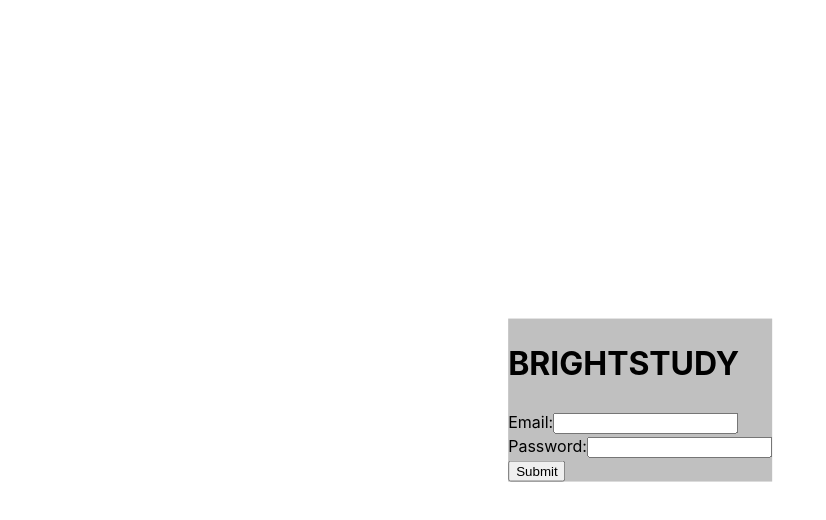
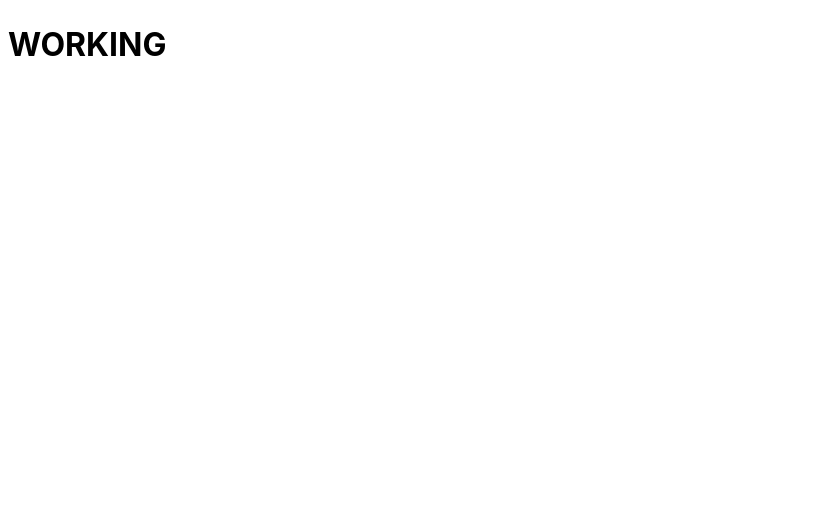
Before and after one commit to asynchroza/brightstudy-standalone, a React (Vite) app: page /administration in a window 1280 px wide. Shown: the top 520 px of the page, without its empty margins (0-826 px from the left). Built offline with nearby package versions, Linux system fonts and the light colour scheme.

Commit message:
Add react routing

```diff
--- a/package.json
+++ b/package.json
@@ -26,6 +26,7 @@
 		"react": "^18.2.0",
 		"react-dom": "^18.2.0",
 		"react-hook-form": "^7.43.9",
+		"react-router-dom": "^6.11.2",
 		"styled-components": "^5.3.11"
 	},
 	"devDependencies": {
--- a/src/components/InitialLoginForm/InitialLoginForm.tsx
+++ b/src/components/InitialLoginForm/InitialLoginForm.tsx
@@ -7,6 +7,7 @@
 import { RegisterOptions, useForm } from 'react-hook-form';
 import styled from 'styled-components';
 import { gql, useMutation } from '@apollo/client';
+import { useNavigate } from 'react-router-dom';
 
 const LOGIN_MUTATION = gql`
 	mutation Login($email: String!, $password: String) {
@@ -28,15 +29,15 @@ type LoginFormInputs = {
 };
 
 const InitialLoginForm = () => {
-	const [login] = useMutation(LOGIN_MUTATION);
+	const navigate = useNavigate();
+
+	const [login, { loading }] = useMutation(LOGIN_MUTATION);
 
 	const handleLogin = async (email: string, password: string) => {
 		try {
-			const { data } = await login({ variables: { email, password } });
-			// Handle successful login
-			console.log(data);
+			await login({ variables: { email, password } });
+			navigate('/administration');
 		} catch (error) {
-			// Handle error
 			console.error(error);
 		}
 	};
@@ -82,7 +83,7 @@ const InitialLoginForm = () => {
 					{errors.password && <p>{errors.password.message}</p>}
 				</div>
 
-				<button type="submit">Submit</button>
+				<button type="submit">{loading ? 'Loading' : 'Submit'}</button>
 			</form>
 		</StyledContainer>
 	);
--- a/src/main.tsx
+++ b/src/main.tsx
@@ -5,10 +5,17 @@ import './index.css';
 import { ApolloProvider } from '@apollo/client';
 import { client } from './graphql/index.ts';
 
+import AdministrationPanel from './pages/AdministrationPanel';
+import { createBrowserRouter, createRoutesFromElements, Route, RouterProvider } from 'react-router-dom';
+
+const router = createBrowserRouter(
+	createRoutesFromElements([<Route path="/" element={<App />} />, <Route path="administration" element={<AdministrationPanel />} />])
+);
+
 ReactDOM.createRoot(document.getElementById('root') as HTMLElement).render(
 	<React.StrictMode>
 		<ApolloProvider client={client}>
-			<App />
+			<RouterProvider router={router} />
 		</ApolloProvider>
 	</React.StrictMode>
 );
--- /dev/null
+++ b/src/pages/AdministrationPanel.tsx
@@ -0,0 +1,5 @@
+const AdministrationPanel = () => {
+	return <h1>WORKING</h1>;
+};
+
+export default AdministrationPanel;
```
Also changed, not shown: 1 other file (tests, documents, lock files or other folders).
